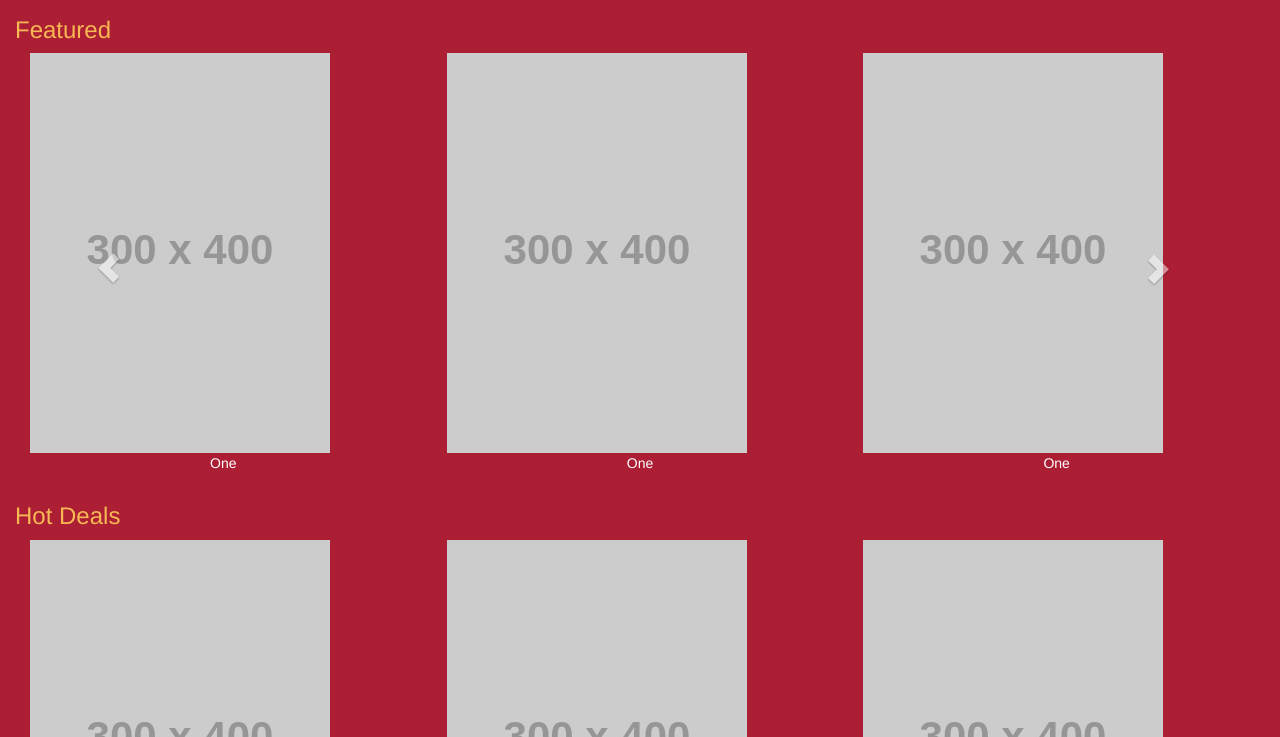
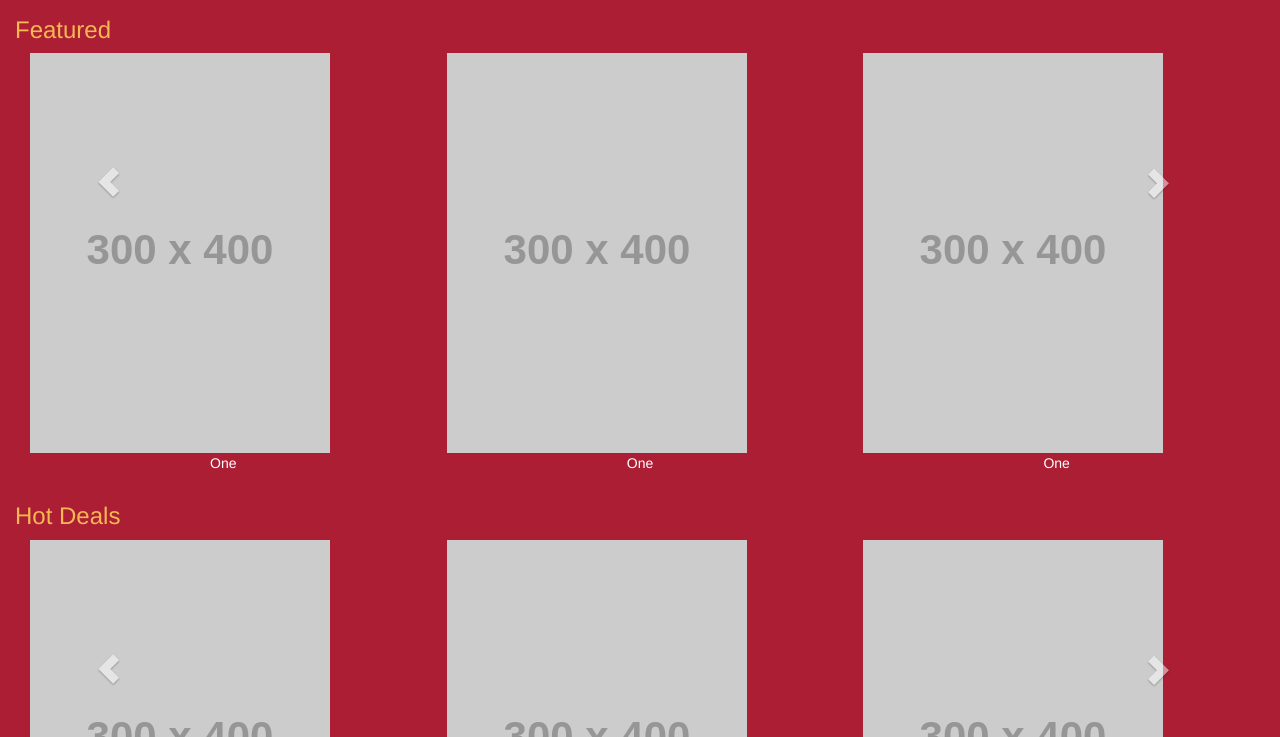
Before and after one commit to pbellesa/UIDesignPrototype, a plain HTML site: page index.html in a window 1280 px wide. Shown: the part 53-790 px from the top of the page. Drawn offline with nearby package versions, Linux system fonts and the light colour scheme; placeholder pictures from the web are drawn by us.

Commit message:
Fixed chervron

```diff
--- a/css/main.css
+++ b/css/main.css
@@ -125,3 +125,9 @@
     padding: 5px;
     margin: 5px 0;
 }
+
+.carousel-control .icon-prev, .carousel-control .icon-next, .carousel-control .glyphicon-chevron-left, .carousel-control .glyphicon-chevron-right {
+
+top: 30%;
+
+}
```
